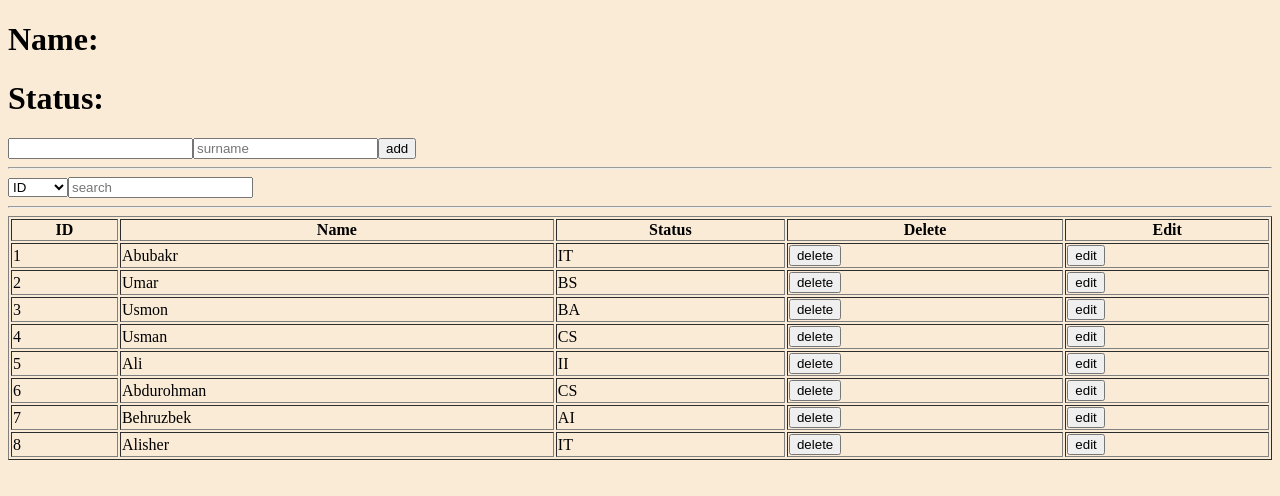
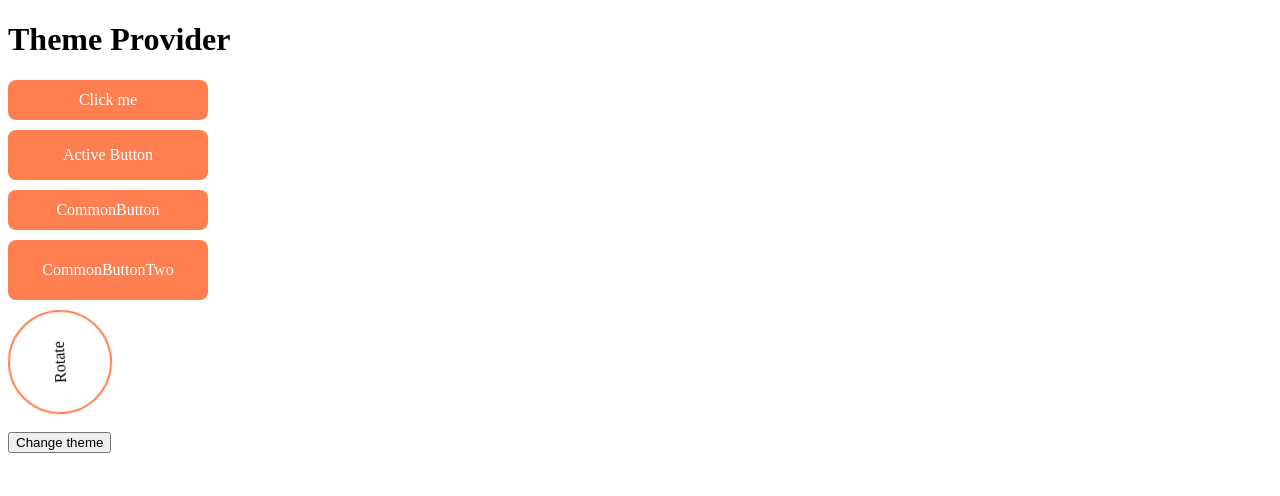
Before and after one commit to oromova/ReactJS_exercises, a React (Vite) app: page / in a window 1280 px wide. Shown: the top 496 px of the page. Built offline with nearby package versions, Linux system fonts and the light colour scheme.

Commit message:
Advanced Styled-components

```diff
--- a/package.json
+++ b/package.json
@@ -11,7 +11,8 @@
   },
   "dependencies": {
     "react": "^18.2.0",
-    "react-dom": "^18.2.0"
+    "react-dom": "^18.2.0",
+    "styled-components": "^6.1.12"
   },
   "devDependencies": {
     "@types/react": "^18.0.28",
--- a/src/Filter.jsx
+++ /dev/null
@@ -1,125 +0,0 @@
-// State CRUD
-
-import React, { Component } from 'react'
-import { student } from './mock';
-
-export default class Filter extends Component {
-  constructor(props) {
-    super(props);
-    this.state = {
-      count: 1,
-      data: student,
-      name: " ",
-      status: "",
-      search: 'id'
-    }
-  }
-
-  render() {
-    const onChange = (event) =>{
-      console.log(event.target.name);
-      this.setState({ [event.target.name]: event.target.value });
-    }
-
-    const onFilter = (e) => {
-      const {value} = e.target
-      let res = student.filter((val) =>
-        `${val[this.state.search]}`.toLowerCase().includes(value.toLowerCase()))
-      this.setState({
-      data: res,
-      });
-    }
-
-    const onDelete = (id) => {
-      console.log(id);
-      let res = this.state.data.filter(value => value.id !== id)
-      this.setState({ data: res });
-    }
-    const onAdd = () => {
-      let user = {
-        id: Date.now(),
-        name: this.state.name,
-        status: this.state.status,
-      };
-      this.setState({
-        data: [...this.state.data, user ],
-        name: '',
-        status: ''
-      });
-      console.log(user);
-    }
-
-    const onSelect = () =>{
-      this.seStatus({search: e.target.value})
-    };
-
-    const onEdit = ( {id, name, status}, isSave ) => {
-
-      if(isSave){
-        let res = this.state.data.map((val) => val.id === this.state.active.id ? {...val, name: this.state.name, status: this.state.status} : val)
-        this.setState({active: null, data: res})
-      } else {
-        this.setState({
-          name: name,
-          status: status,
-          active: { id, name, status },
-        });
-      }
-    };
-
-    return (
-      <div>
-        <h1>Name: {this.state.name}</h1>
-        <h1>Status:{this.state.status}</h1>
-        <input value={this.state.name} name='name' onChange={onChange} type="text" placeholder='name' />
-        <input value={this.state.status} name='status' onChange={onChange} placeholder='surname'/>
-        <button onClick={onAdd}>add</button>
-        <hr />
-        <select onChange={onSelect} name="" id="">
-          <option value="id">ID</option>
-          <option value="id">Name</option>
-          <option value="id">Status</option>
-        </select>
-        <input onChange={onFilter} type="text" placeholder='search'/>
-        <hr />
-        <table border={'1px'} width={"100%"}>
-          <thead>
-          <tr>
-              <th>ID</th>
-              <th>Name</th>
-              <th>Status</th>
-              <th>Delete</th>
-              <th>Edit</th>
-            </tr>
-          </thead>
-        <tbody>
-          {this.state.data.length ?
-          this.state.data.map(({id, name, status}) =>{
-          return (
-            <tr key={id}>
-             <td>{id}</td>
-             <td>{' '}{this.state.active?.id === id ? <input onChange={onChange} name='name'type = 'text' value={this.state.name} /> : name }</td>
-             <td>{this.state.active?.id === id ? <input onChange={onChange} name='status' type = 'text' value= {this.state.status} /> : status }</td>
-             <td>
-              <button onClick={() => onDelete(id)}>delete</button>
-              </td>
-             <td>
-              <button onClick={() => onEdit({id, name, status}, this.state.active?.id === id)}>
-                {this.state.active?.id === id ? 'save' : 'edit'}
-              </button>
-              </td>
-            </tr>
-          );
-        }) : (
-          <tr>
-          <th colSpan={5}>
-             <h1>no data</h1>
-          </th>
-        </tr>
-        )}
-        </tbody>
-        </table>
-      </div>
-    );
-  }
-}
--- /dev/null
+++ b/src/keyframes.jsx
@@ -0,0 +1,41 @@
+import React from "react";
+import { Button, ActiveButton, CommonButton, CommonButtonTwo, Rotate} from './stateStyle'
+import { ThemeProvider, createGlobalStyle } from "styled-components";
+
+const GlobalStyle = createGlobalStyle`
+  body{
+    background: ${(props)=> props.theme.bg};
+    color: ${(props) => props.theme.cl};
+  }
+`;
+
+
+class Provider extends React.Component{
+  state = {
+    light: true,
+  };
+
+  render() {
+    const theme = {
+      bg: this.state.light ? "white" : "black",
+      cl: this.state.light ? 'black' : 'white',
+    };
+
+    return (
+      <ThemeProvider theme={theme}>
+        <GlobalStyle/>
+        <h1>Theme Provider</h1>
+        <Button>Click me</Button>
+        <ActiveButton>Active Button</ActiveButton>
+        <CommonButton>CommonButton</CommonButton>
+        <CommonButtonTwo>CommonButtonTwo</CommonButtonTwo>
+        <Rotate>Rotate</Rotate>
+        <br />
+        <button onClick={() => this.setState({ light: !this.state.light})}>Change theme</button>
+      </ThemeProvider>
+      )
+  }
+}
+
+
+export default Provider
--- a/src/main.jsx
+++ b/src/main.jsx
@@ -1,10 +1,12 @@
 import React from 'react'
 import ReactDOM from 'react-dom/client'
-import Filter from './Filter'
+
 import './index.css'
+import Provider from './keyframes';
+
 
 ReactDOM.createRoot(document.getElementById('root')).render(
   <React.StrictMode>
-  <Filter/>
+  <Provider/>
   </React.StrictMode>,
 )
--- a/src/mock.js
+++ /dev/null
@@ -1,10 +0,0 @@
-export const student = [
-  { id: 1, name: 'Abubakr', status: 'IT' },
-  { id: 2, name: 'Umar', status: 'BS' },
-  { id: 3, name: 'Usmon', status: 'BA' },
-  { id: 4, name: 'Usman', status: 'CS' },
-  { id: 5, name: 'Ali', status: 'II' },
-  { id: 6, name: 'Abdurohman', status: 'CS' },
-  { id: 7, name: 'Behruzbek', status: 'AI' },
-  { id: 8, name: 'Alisher', status: 'IT' },
-]
--- /dev/null
+++ b/src/stateStyle.js
@@ -0,0 +1,72 @@
+import styled, { css, keyframes } from "styled-components";
+
+const rotate = keyframes`
+  from{
+    transform: rotate(0deg);
+  }
+  to{
+    transform: rotate(360deg);
+  }
+`;
+
+export const Container = styled.div`
+  margin: 20px;
+`;
+
+export const Button = styled.div`
+  display: flex;
+  justify-content: center;
+  align-items: center;
+  width: 200px;
+  height: 40px;
+  background: coral;
+  background-repeat: 8px;
+  color: white;
+  border-radius: 8px;
+  margin-bottom: 10px;
+  &:active {
+    transform: scale(0.97);
+    opacity: 0.7;
+  }
+`;
+
+export const ActiveButton = styled(Button)`
+  height: 50px;
+`
+
+const common = css`
+  display: flex;
+  justify-content: center;
+  align-items: center;
+  width: 200px;
+  height: 40px;
+  background: coral;
+  background-repeat: 8px;
+  color: white;
+  border-radius: 8px;
+  margin-bottom: 10px;
+  &:active {
+    transform: scale(0.97);
+    opacity: 0.7;
+  }
+`
+
+export const CommonButton = styled.div`
+  ${common}
+`;
+
+export const CommonButtonTwo = styled('div')`
+  ${common}
+  height: 60px;
+`;
+
+export const Rotate = styled.div`
+display: flex;
+align-items: center;
+justify-content: center;
+width: 100px;
+height: 100px;
+border-radius: 50%;
+border: 2px solid coral;
+animation: ${rotate} 2s linear infinite;
+`
```
Also changed, not shown: 1 other file (tests, documents, lock files or other folders).
